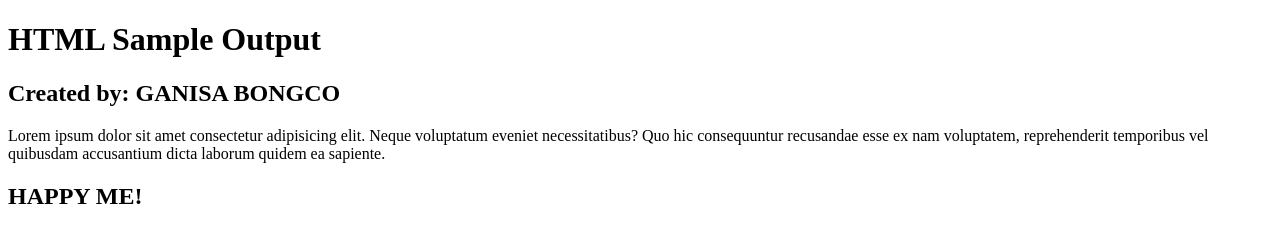
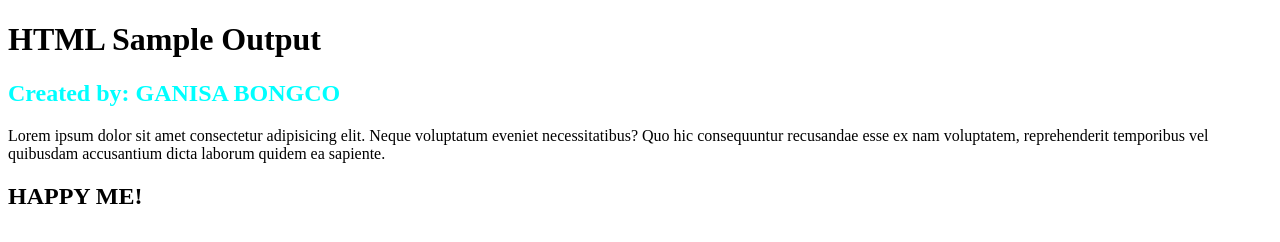
Before and after one commit to GANIS-1/htmlsemanticsample, a plain HTML site: page index.html in a window 1280 px wide. Drawn offline with Linux system fonts and the light colour scheme.

Commit message:
Update index.html

```diff
--- a/index.html
+++ b/index.html
@@ -8,8 +8,9 @@
 <body>
 
     <h1>HTML Sample Output</h1>
-    <h2>Created by: GANISA BONGCO</h2>
+    <h2 style="color: aqua;">Created by: GANISA BONGCO</h2>
     <P>Lorem ipsum dolor sit amet consectetur adipisicing elit. Neque voluptatum eveniet necessitatibus? Quo hic consequuntur recusandae esse ex nam voluptatem, reprehenderit temporibus vel quibusdam accusantium dicta laborum quidem ea sapiente.</P>
      <h2>HAPPY ME!</h2>
+
 </body>
 </html>
```
